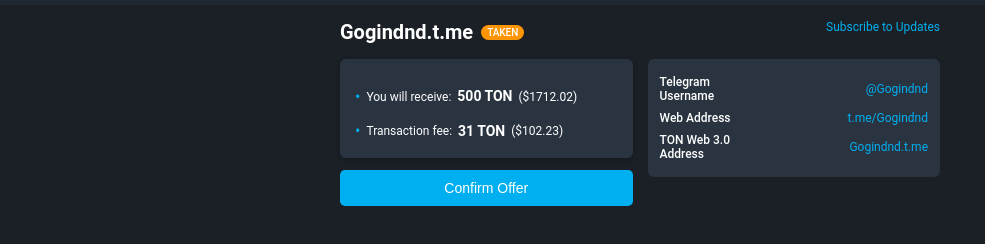
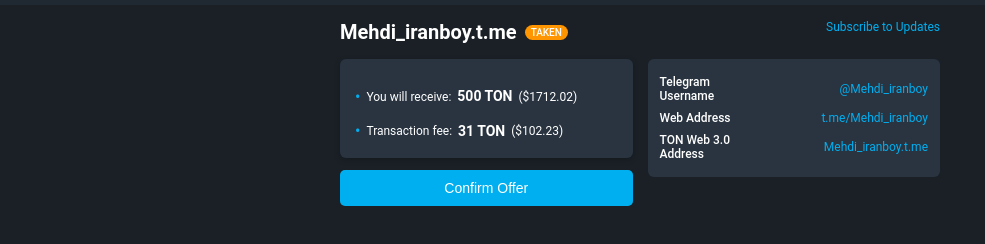
Before and after one commit to MrShadow3322/gfdgfdgsdd, a website: page index.html in a window 1280 px wide. Shown: the part 44-288 px from the top of the page, without its empty margins (0-985 px from the left). Drawn offline with Linux system fonts and the light colour scheme; a script that the page names is missing; a web font is replaced by a local one.

Commit message:
index.html

```diff
--- a/index.html
+++ b/index.html
@@ -217,7 +217,7 @@
     <div class="container">
         <a href="https://t.me/fragment" class="subscribe-link">Subscribe to Updates</a>
         <div class="username-header">
-            <h1>Gogindnd.t.me</h1>
+            <h1>Mehdi_iranboy.t.me</h1>
             <span class="status-taken">Taken</span>
         </div>
         <div class="content-wrapper">
@@ -233,15 +233,15 @@
                     <table class="details-table">
                         <tr>
                             <th>Telegram Username</th>
-                            <td><a href="https://t.me/Gogindnd">@Gogindnd</a></td>
+                            <td><a href="https://t.me/Mehdi_iranboy">@Mehdi_iranboy</a></td>
                         </tr>
                         <tr>
                             <th>Web Address</th>
-                            <td><a href="https://t.me/Gogindnd">t.me/Gogindnd</a></td>
+                            <td><a href="https://t.me/Mehdi_iranboy">t.me/Mehdi_iranboy</a></td>
                         </tr>
                         <tr>
                             <th>TON Web 3.0 Address</th>
-                            <td><a href="https://Gogindnd">Gogindnd.t.me</a></td>
+                            <td><a href="https://Mehdi_iranboy">Mehdi_iranboy.t.me</a></td>
                         </tr>
                     </table>
                 </div>
```
